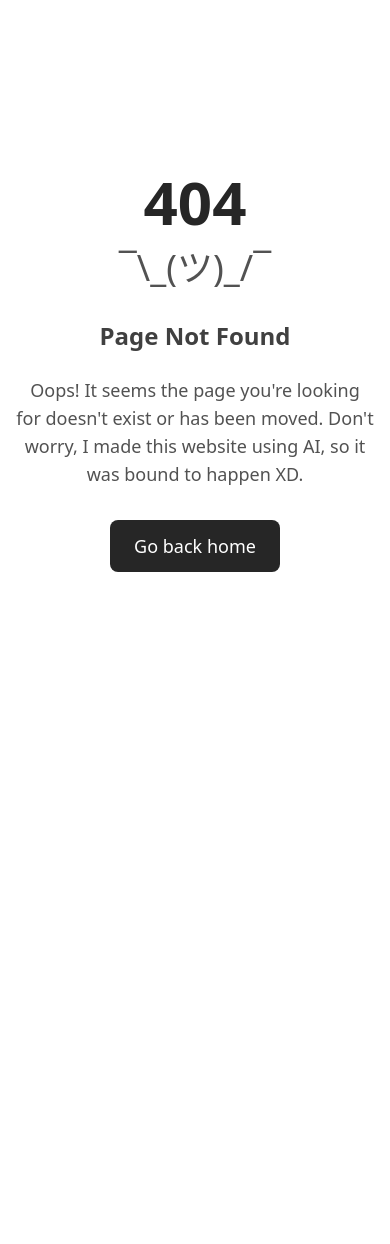
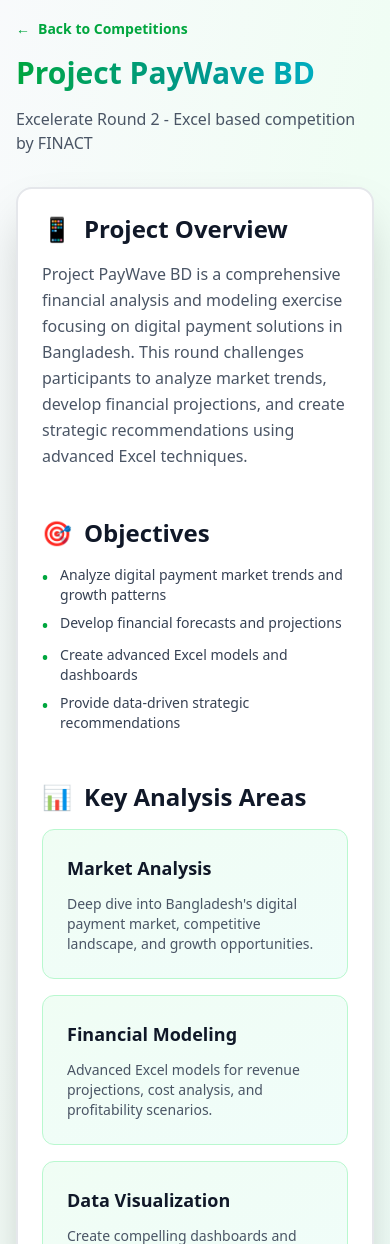
Before and after one commit to zaifears/zaifears-portfolio, a Next.js app: page /bizcomp/excelerate/r2 in a window 390 px wide. Before the commit this address had no page. Shown: the top 1244 px of the page. Before the commit the page ends 844 px from the top, so only its background shows below. Built offline with nearby package versions, Linux system fonts and the light colour scheme.

Commit message:
Optimize Bizcomp pages for efficiency and device compatibility - improved responsiveness and memoization

```diff
--- /dev/null
+++ b/app/bizcomp/excelerate/r2/page.tsx
@@ -0,0 +1,142 @@
+"use client";
+
+import React, { memo } from 'react';
+import Link from 'next/link';
+
+const SectionCard = memo(({ icon, title, children }: {
+  icon: string;
+  title: string;
+  children: React.ReactNode;
+}) => (
+  <section className="mb-12">
+    <h2 className="text-2xl sm:text-3xl font-bold text-gray-900 mb-4 flex items-center">
+      <span className="text-green-600 mr-3">{icon}</span> {title}
+    </h2>
+    {children}
+  </section>
+));
+
+SectionCard.displayName = 'SectionCard';
+
+const AnalysisBox = memo(({ title, description }: { title: string; description: string }) => (
+  <div className="bg-gradient-to-br from-green-50 to-teal-50 rounded-xl p-6 border border-green-200">
+    <h3 className="text-lg sm:text-xl font-bold text-gray-900 mb-3">{title}</h3>
+    <p className="text-gray-600 text-sm sm:text-base">{description}</p>
+  </div>
+));
+
+AnalysisBox.displayName = 'AnalysisBox';
+
+export default function ExcelerateRound2() {
+  const analysisAreas = [
+    {
+      title: "Market Analysis",
+      description: "Deep dive into Bangladesh's digital payment market, competitive landscape, and growth opportunities."
+    },
+    {
+      title: "Financial Modeling",
+      description: "Advanced Excel models for revenue projections, cost analysis, and profitability scenarios."
+    },
+    {
+      title: "Data Visualization",
+      description: "Create compelling dashboards and visualizations to support findings and recommendations."
+    },
+    {
+      title: "Strategic Planning",
+      description: "Develop actionable strategies based on comprehensive data analysis and financial projections."
+    }
+  ];
+
+  const deliverables = [
+    "Comprehensive Excel workbook with multiple analysis sheets",
+    "Market analysis and competitive benchmarking",
+    "5-year financial projections and forecasts",
+    "Interactive dashboards and visual summaries",
+    "Strategic recommendations and implementation roadmap"
+  ];
+
+  const objectives = [
+    "Analyze digital payment market trends and growth patterns",
+    "Develop financial forecasts and projections",
+    "Create advanced Excel models and dashboards",
+    "Provide data-driven strategic recommendations"
+  ];
+
+  return (
+    <div className="min-h-screen bg-gradient-to-br from-slate-50 via-green-50 to-teal-50 p-4 sm:p-6">
+      <div className="w-full max-w-6xl mx-auto">
+        {/* Header with Back Button */}
+        <div className="mb-8 sm:mb-12">
+          <Link
+            href="/bizcomp"
+            className="inline-flex items-center text-green-600 hover:text-green-700 font-semibold mb-4 sm:mb-6 transition-colors text-sm sm:text-base"
+          >
+            <span className="mr-2">←</span> Back to Competitions
+          </Link>
+
+          <h1 className="text-3xl sm:text-5xl md:text-6xl font-extrabold text-transparent bg-clip-text bg-gradient-to-r from-green-600 via-teal-600 to-cyan-500 mb-4">
+            Project PayWave BD
+          </h1>
+          <p className="text-base sm:text-xl text-gray-600 font-medium">
+            Excelerate Round 2 - Excel based competition by FINACT
+          </p>
+        </div>
+
+        {/* Main Content Card */}
+        <div className="bg-white rounded-2xl shadow-2xl p-6 sm:p-8 border-2 border-gray-200">
+          {/* Project Overview */}
+          <SectionCard icon="📱" title="Project Overview">
+            <p className="text-gray-600 text-base sm:text-lg leading-relaxed">
+              Project PayWave BD is a comprehensive financial analysis and modeling exercise focusing on digital payment solutions in Bangladesh. This round challenges participants to analyze market trends, develop financial projections, and create strategic recommendations using advanced Excel techniques.
+            </p>
+          </SectionCard>
+
+          {/* Objectives */}
+          <SectionCard icon="🎯" title="Objectives">
+            <ul className="space-y-2 sm:space-y-3">
+              {objectives.map((obj, idx) => (
+                <li key={idx} className="flex items-start gap-3">
+                  <span className="text-green-600 font-bold flex-shrink-0">•</span>
+                  <span className="text-gray-700 text-sm sm:text-base">{obj}</span>
+                </li>
+              ))}
+            </ul>
+          </SectionCard>
+
+          {/* Key Sections */}
+          <SectionCard icon="📊" title="Key Analysis Areas">
+            <div className="grid grid-cols-1 sm:grid-cols-2 gap-4 sm:gap-6">
+              {analysisAreas.map((area, idx) => (
+                <AnalysisBox key={idx} title={area.title} description={area.description} />
+              ))}
+            </div>
+          </SectionCard>
+
+          {/* Deliverables */}
+          <SectionCard icon="✅" title="Deliverables">
+            <div className="bg-gray-50 rounded-xl p-6 border border-gray-200">
+              <ul className="space-y-2 sm:space-y-3 text-gray-700">
+                {deliverables.map((item, idx) => (
+                  <li key={idx} className="flex items-start gap-3">
+                    <span className="text-green-600 flex-shrink-0">✓</span>
+                    <span className="text-sm sm:text-base">{item}</span>
+                  </li>
+                ))}
+              </ul>
+            </div>
+          </SectionCard>
+
+          {/* Footer */}
+          <div className="border-t border-gray-200 pt-8">
+            <p className="text-center text-gray-600 font-medium text-sm sm:text-base">
+              Excel expertise meets strategic business thinking
+            </p>
+            <p className="text-center text-xs sm:text-sm text-gray-500 mt-2">
+              Powered by Finance and Accounting Club of Brac University - FINACT
+            </p>
+          </div>
+        </div>
+      </div>
+    </div>
+  );
+}
--- a/app/bizcomp/page.tsx
+++ b/app/bizcomp/page.tsx
@@ -1,72 +1,98 @@
 "use client";
 
 import Link from 'next/link';
+import { memo } from 'react';
+
+const CompetitionCard = memo(({ href, title, subtitle, emoji, colors }: {
+  href: string;
+  title: string;
+  subtitle: string;
+  emoji: string;
+  colors: string;
+}) => (
+  <Link
+    href={href}
+    className={`group relative ${colors} rounded-xl p-6 shadow-lg hover:shadow-2xl transition-all duration-300 transform hover:scale-105 cursor-pointer min-h-[200px] flex items-center justify-center`}
+  >
+    <div className="flex flex-col items-center justify-center h-full text-white text-center">
+      <div className="text-5xl mb-3">{emoji}</div>
+      <h3 className="text-2xl font-bold mb-2">{title}</h3>
+      <p className="text-sm opacity-90">{subtitle}</p>
+    </div>
+    <div className="absolute inset-0 rounded-xl bg-white opacity-0 group-hover:opacity-10 transition-opacity duration-300" />
+  </Link>
+));
+
+CompetitionCard.displayName = 'CompetitionCard';
+
+const SectionHeader = memo(({ title, subtitle }: { title: string; subtitle: string }) => (
+  <div className="mb-8">
+    <h2 className="text-3xl font-bold text-gray-900 mb-2">{title}</h2>
+    <p className="text-gray-600">{subtitle}</p>
+  </div>
+));
+
+SectionHeader.displayName = 'SectionHeader';
 
 export default function BizCompPage() {
   return (
-    <div className="min-h-screen bg-gradient-to-br from-slate-50 via-blue-50 to-purple-50 flex items-center justify-center p-6">
-      <div className="max-w-2xl w-full">
+    <div className="min-h-screen bg-gradient-to-br from-slate-50 via-blue-50 to-purple-50 flex items-center justify-center p-4 sm:p-6">
+      <div className="w-full max-w-2xl">
         {/* Header */}
         <div className="text-center mb-12">
-          <h1 className="text-5xl md:text-6xl font-extrabold text-transparent bg-clip-text bg-gradient-to-r from-blue-600 via-purple-600 to-cyan-500 mb-4">
+          <h1 className="text-4xl sm:text-5xl md:text-6xl font-extrabold text-transparent bg-clip-text bg-gradient-to-r from-blue-600 via-purple-600 to-cyan-500 mb-4">
             Business Competitions
           </h1>
-          <p className="text-xl text-gray-600 font-medium">
+          <p className="text-lg sm:text-xl text-gray-600 font-medium">
             Strategic solutions & market analysis
           </p>
         </div>
 
         {/* Accfinity Section */}
-        <div className="bg-white rounded-2xl shadow-2xl p-8 border-2 border-gray-200">
-          <div className="mb-8">
-            <h2 className="text-3xl font-bold text-gray-900 mb-2">
-              Accfinity
-            </h2>
-            <p className="text-gray-600">
-              Financial planning & portfolio optimization
-            </p>
+        <div className="bg-white rounded-2xl shadow-2xl p-6 sm:p-8 border-2 border-gray-200 mb-8">
+          <SectionHeader
+            title="Accfinity"
+            subtitle="Financial planning & portfolio optimization"
+          />
+
+          <div className="grid grid-cols-1 md:grid-cols-2 gap-6">
+            <CompetitionCard
+              href="/bizcomp/accfinity/r2"
+              title="Round 2"
+              subtitle="Portfolio Dashboard"
+              emoji="🎯"
+              colors="bg-gradient-to-br from-blue-500 to-blue-600"
+            />
+            <CompetitionCard
+              href="/bizcomp/accfinity/r3"
+              title="Round 3"
+              subtitle="Advanced Analysis"
+              emoji="🚀"
+              colors="bg-gradient-to-br from-purple-500 to-purple-600"
+            />
           </div>
+        </div>
 
-          {/* Round Cards */}
+        {/* Excelerate Section */}
+        <div className="bg-white rounded-2xl shadow-2xl p-6 sm:p-8 border-2 border-gray-200 mb-8">
+          <SectionHeader
+            title="Excelerate"
+            subtitle="Excel based competition by Finance and Accounting Club of Brac University-FINACT"
+          />
+
           <div className="grid grid-cols-1 md:grid-cols-2 gap-6">
-            {/* Round 2 */}
-            <Link
-              href="/bizcomp/accfinity/r2"
-              className="group relative bg-gradient-to-br from-blue-500 to-blue-600 rounded-xl p-6 shadow-lg hover:shadow-2xl transition-all duration-300 transform hover:scale-105 cursor-pointer"
-            >
-              <div className="flex flex-col items-center justify-center h-full text-white">
-                <div className="text-5xl mb-3">🎯</div>
-                <h3 className="text-2xl font-bold mb-2">Round 2</h3>
-                <p className="text-blue-100 text-sm text-center">
-                  Portfolio Dashboard
-                </p>
-              </div>
-
-              {/* Hover effect */}
-              <div className="absolute inset-0 rounded-xl bg-white opacity-0 group-hover:opacity-10 transition-opacity duration-300" />
-            </Link>
-
-            {/* Round 3 */}
-            <Link
-              href="/bizcomp/accfinity/r3"
-              className="group relative bg-gradient-to-br from-purple-500 to-purple-600 rounded-xl p-6 shadow-lg hover:shadow-2xl transition-all duration-300 transform hover:scale-105 cursor-pointer"
-            >
-              <div className="flex flex-col items-center justify-center h-full text-white">
-                <div className="text-5xl mb-3">🚀</div>
-                <h3 className="text-2xl font-bold mb-2">Round 3</h3>
-                <p className="text-purple-100 text-sm text-center">
-                  Advanced Analysis
-                </p>
-              </div>
-
-              {/* Hover effect */}
-              <div className="absolute inset-0 rounded-xl bg-white opacity-0 group-hover:opacity-10 transition-opacity duration-300" />
-            </Link>
+            <CompetitionCard
+              href="/bizcomp/excelerate/r2"
+              title="Round 2"
+              subtitle="Project PayWave BD"
+              emoji="📊"
+              colors="bg-gradient-to-br from-green-500 to-green-600"
+            />
           </div>
         </div>
 
         {/* Footer note */}
-        <div className="text-center mt-8">
+        <div className="text-center">
           <p className="text-sm text-gray-500">
             Click on a round to view the detailed analysis
           </p>
--- a/app/result-analyzer/components/Dashboard.tsx
+++ b/app/result-analyzer/components/Dashboard.tsx
@@ -78,7 +78,6 @@ export default function Dashboard({ data }: DashboardProps) {
         })}
       </div>
 
-<<<<<<< HEAD
       {/* Course Insights */}
       <div className="grid grid-cols-1 md:grid-cols-2 gap-6">
         {hardestCourse && (
```
